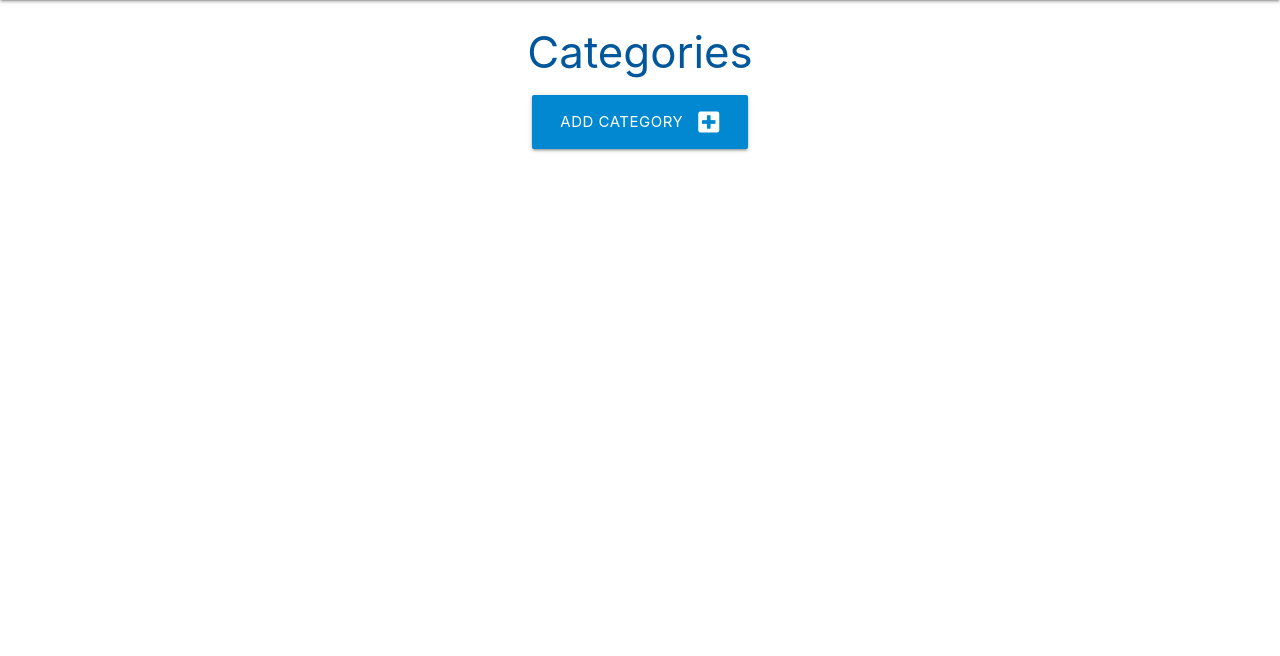
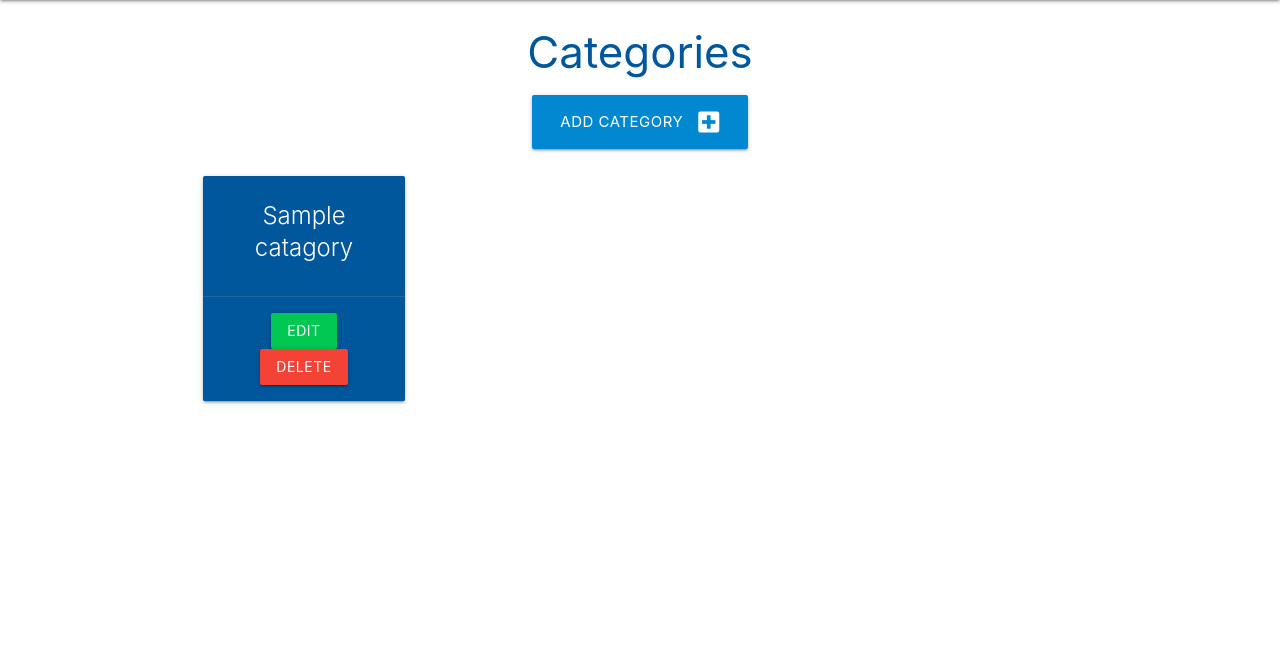
Before and after one commit to Joe-Collins-1986/task-manager, a Flask app: page /catagories in a window 1280 px wide. Shown: the part 64-720 px from the top of the page. Run offline with Flask 2, Linux system fonts and the light colour scheme; tables that the repository leaves empty hold one stand-in row (values such as "Sample post").

Commit message:
present user with catagory info

```diff
--- a/taskmanager/routes.py
+++ b/taskmanager/routes.py
@@ -10,7 +10,8 @@ def home():
 
 @app.route("/catagories")
 def catagories():
-    return render_template("catagories.html")
+    catagories = list(Catagory.query.order_by(Catagory.catagory_name).all())
+    return render_template("catagories.html", catagories=catagories)
 
 
 @app.route("/add_catagory", methods=["GET", "POST"])
--- a/taskmanager/templates/catagories.html
+++ b/taskmanager/templates/catagories.html
@@ -11,4 +11,20 @@
     </div>
 </div>
 
+<div class="row">
+    {% for catagory in catagories %}
+    <div class="col s12 m6 l3">
+      <div class="card light-blue darken-4 center-align">
+        <div class="card-content white-text">
+          <span class="card-title">{{ catagory.catagory_name }}</span>
+        </div>
+        <div class="card-action">
+          <a href="#" class="btn green accent-4">Edit</a>
+          <a href="#"class="btn red">Delete</a>
+        </div>
+      </div>
+    </div>
+    {% endfor %}
+  </div>
+
 {% endblock %}
```
